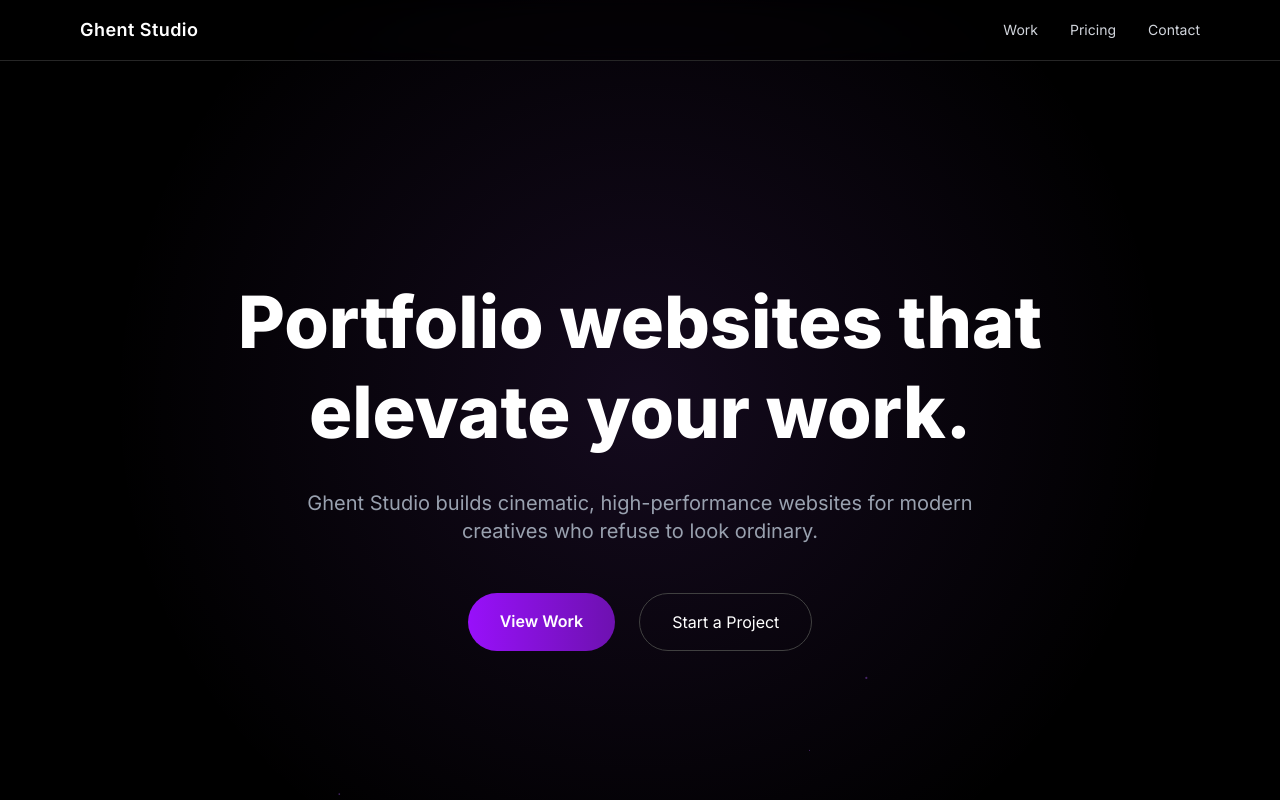
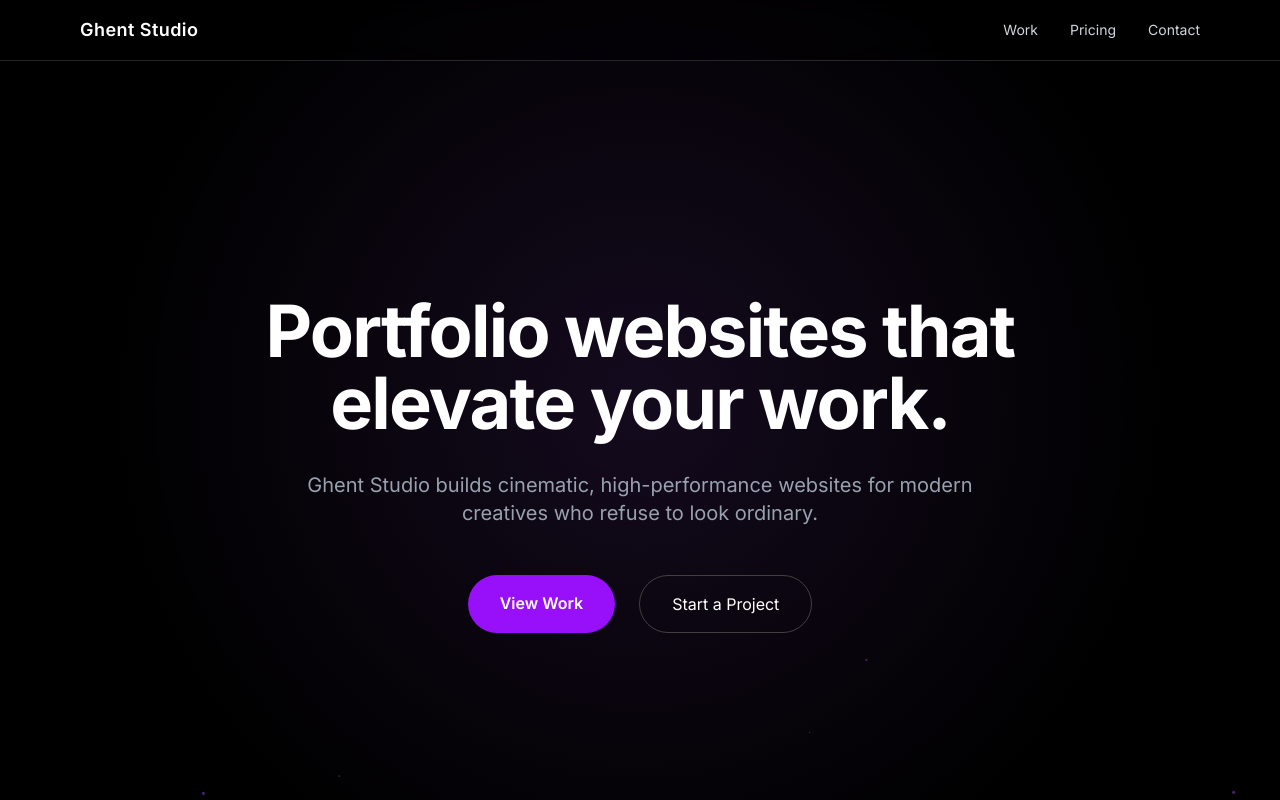
Before and after one commit to raghent/ghent-studio, a React (Vite) app: page / in a window 1280 px wide. Shown: the top 800 px of the page. Built offline with nearby package versions, Linux system fonts and the light colour scheme.

Commit message:
Upgrade Button animation

```diff
--- a/index.html
+++ b/index.html
@@ -2,7 +2,10 @@
 <html lang="en">
   <head>
     <meta charset="UTF-8" />
-    <link href="https://fonts.googleapis.com/css2?family=Inter:wght@400;600;800&display=swap" rel="stylesheet">
+    <link rel="preconnect" href="https://fonts.googleapis.com">
+    <link rel="preconnect" href="https://fonts.gstatic.com" crossorigin>
+
+    <link href="https://fonts.googleapis.com/css2?family=Inter:wght@300;400;500;600;700&display=swap" rel="stylesheet">
     <link rel="icon" type="image/svg+xml" href="/vite.svg" />
     <meta name="viewport" content="width=device-width, initial-scale=1.0" />
     <title>Ghent Studio</title>
--- a/src/sections/Contact.jsx
+++ b/src/sections/Contact.jsx
@@ -63,7 +63,7 @@ export default function Contact() {
 
         <button
           type="submit"
-          className="px-8 py-4 bg-purple-600 rounded-lg font-semibold hover:bg-purple-500 transition"
+          className="px-8 py-4 bg-purple-600 rounded-full font-semibold transition-all duration-300 hover:-translate-y-1 hover:shadow-[0_10px_30px_rgba(168,85,247,0.35)] hover:bg-purple-500"
         >
           Submit Project Inquiry
         </button>
--- a/src/sections/Hero.jsx
+++ b/src/sections/Hero.jsx
@@ -14,7 +14,7 @@ export default function Hero() {
           initial={{ opacity: 0, y: 40 }}
           animate={{ opacity: 1, y: 0 }}
           transition={{ duration: 0.8, ease: "easeOut" }}
-          className="text-4xl md:text-6xl lg:text-7xl font-bold leading-tight mb-8"
+          className="text-4xl md:text-6xl lg:text-7xl font-bold tracking-tight mb-8"
         >
           Portfolio websites that elevate your work.
         </motion.h1>
@@ -36,14 +36,14 @@ export default function Hero() {
         >
           <a
             href="#work"
-            className="px-8 py-4 rounded-full bg-linear-to-r from-purple-600 to-purple-800 font-semibold hover:opacity-90 transition"
+            className="px-8 py-4 bg-purple-600 rounded-full font-semibold transition-all duration-300 hover:-translate-y-1 hover:shadow-[0_10px_30px_rgba(168,85,247,0.35)] hover:bg-purple-500"
           >
             View Work
           </a>
 
           <a
             href="#contact"
-            className="px-8 py-4 rounded-full border border-neutral-700 hover:border-neutral-500 transition"
+            className="px-8 py-4 border border-neutral-700 rounded-full transition-all duration-300 hover:-translate-y-1 hover:border-purple-500 hover:text-white"
           >
             Start a Project
           </a>
--- a/src/sections/Pricing.jsx
+++ b/src/sections/Pricing.jsx
@@ -49,7 +49,7 @@ export default function Pricing() {
             </ul>
             <a
               href="#contact"
-              className="block text-center px-6 py-3 border border-neutral-700 rounded-full hover:border-neutral-500 transition"
+              className="px-8 py-4 border border-neutral-700 rounded-full transition-all duration-300 hover:-translate-y-1 hover:border-purple-500 hover:text-white"
             >
               Start a Project
             </a>
@@ -77,7 +77,7 @@ export default function Pricing() {
             </ul>
             <a
               href="#contact"
-              className="block text-center px-6 py-3 bg-linear-to-r from-purple-600 to-purple-800 rounded-full font-semibold hover:opacity-90 transition"
+              className="px-8 py-4 bg-purple-600 rounded-full font-semibold transition-all duration-300 hover:-translate-y-1 hover:shadow-[0_10px_30px_rgba(168,85,247,0.35)] hover:bg-purple-500"
             >
               Start a Project
             </a>
@@ -105,7 +105,7 @@ export default function Pricing() {
             </ul>
             <a
               href="#contact"
-              className="block text-center px-6 py-3 border border-neutral-700 rounded-full hover:border-neutral-500 transition"
+              className="px-8 py-4 border border-neutral-700 rounded-full transition-all duration-300 hover:-translate-y-1 hover:border-purple-500 hover:text-white"
             >
               Start a Project
             </a>
```
